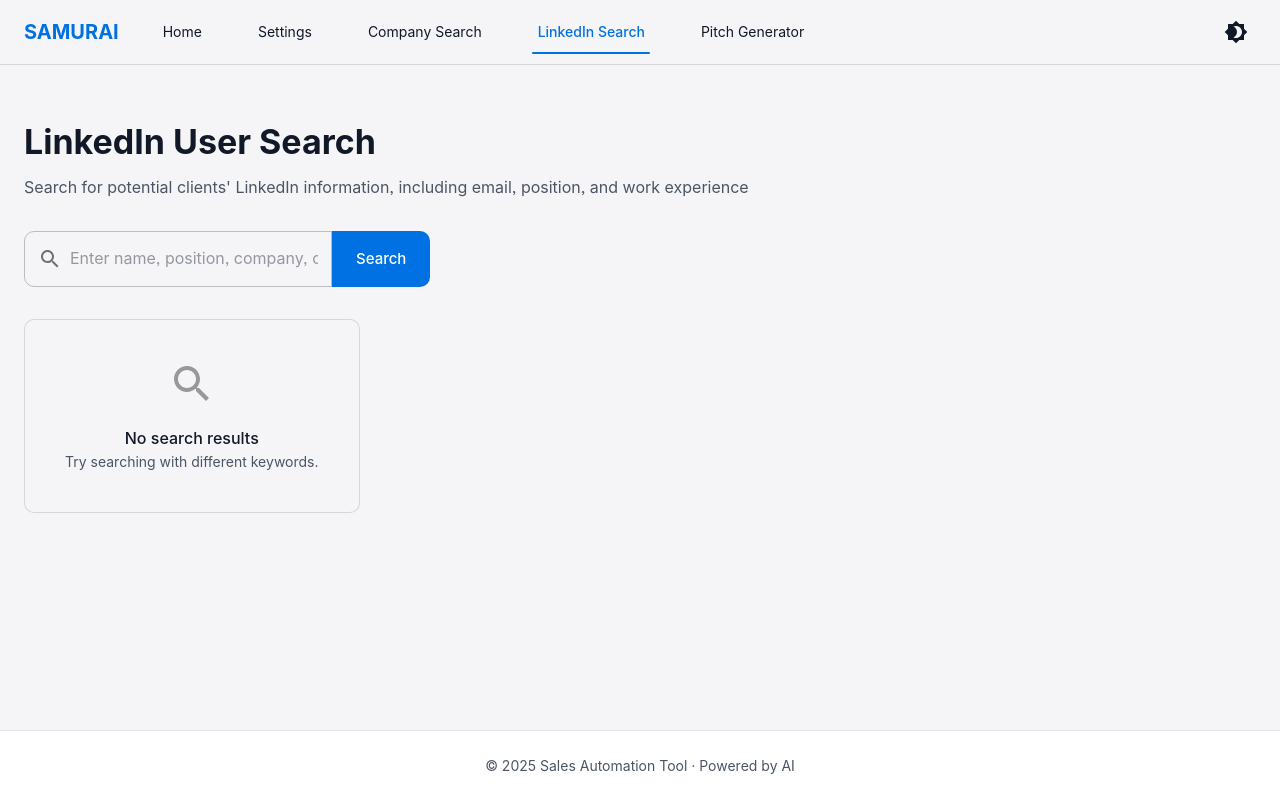
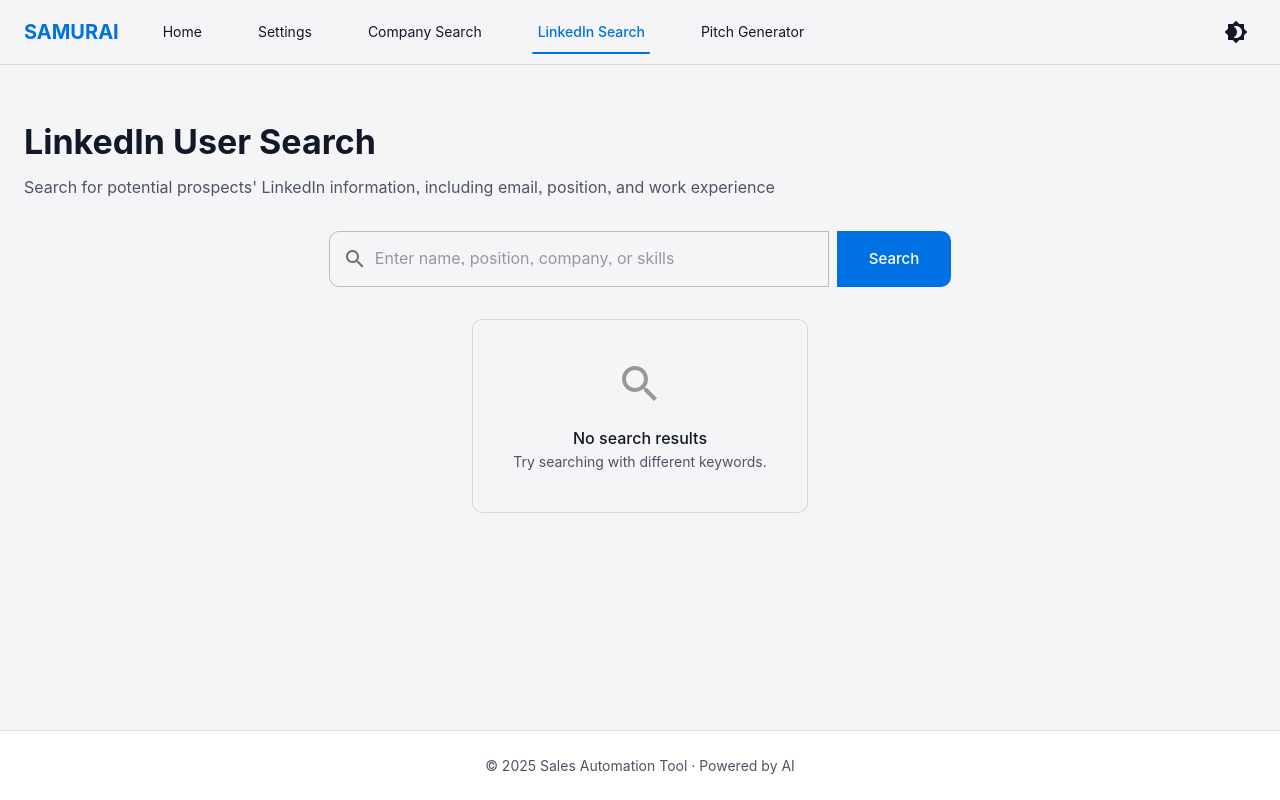
Before and after one commit to Icemap/samurai, a Next.js app: page /linkedin in a window 1280 px wide. Built offline with nearby package versions, Linux system fonts and the light colour scheme.

Commit message:
feat: width of components

```diff
--- a/src/app/linkedin/page.jsx
+++ b/src/app/linkedin/page.jsx
@@ -229,16 +229,18 @@ export default function LinkedInSearchPage() {
   };
 
   return (
-    <Box sx={{ py: 3 }}>
+    <Box sx={{ py: 3, width: '100%', maxWidth: '100%' }}>
       <Typography variant="h4" component="h1" fontWeight="bold" gutterBottom>
         LinkedIn User Search
       </Typography>
       <Typography variant="body1" color="text.secondary" sx={{ mb: 4 }}>
-        Search for potential clients' LinkedIn information, including email, position, and work experience
+        Search for potential prospects' LinkedIn information, including email, position, and work experience
       </Typography>
 
-      <Box component="form" onSubmit={handleSubmit(onSubmit)} sx={{ mb: 4, maxWidth: 'md' }}>
-        <Grid container>
+      <Box component="form" onSubmit={handleSubmit(onSubmit)} sx={{ mb: 4, width: '100%', maxWidth: '100%' }}>
+        <Grid container justifyContent="center">
+          <Grid item xs={12} md={10} lg={8}>
+            <Grid container spacing={1}>
               <Grid item xs>
                 <Controller
                   name="query"
@@ -253,7 +255,8 @@ export default function LinkedInSearchPage() {
                         '& .MuiOutlinedInput-root': {
                           borderTopRightRadius: 0,
                           borderBottomRightRadius: 0,
-                    }
+                        },
+                        minWidth: '500px'
                       }}
                       InputProps={{
                         startAdornment: (
@@ -285,18 +288,20 @@ export default function LinkedInSearchPage() {
                     borderTopLeftRadius: 0,
                     borderBottomLeftRadius: 0,
                     height: '100%',
-                px: 3
+                    px: 4
                   }}
                 >
                   Search
                 </Button>
               </Grid>
             </Grid>
+          </Grid>
+        </Grid>
       </Box>
 
-      <Grid container spacing={4}>
+      <Grid container spacing={4} sx={{ width: '100%' }} justifyContent="center">
         {/* Search Results */}
-        <Grid item xs={12} lg={4}>
+        <Grid item xs={12} md={10} lg={5}>
           {isSearching ? (
             <Box sx={{ display: 'flex', justifyContent: 'center', alignItems: 'center', height: 100 }}>
               <CircularProgress size={30} sx={{ mr: 2 }} />
@@ -381,7 +386,7 @@ export default function LinkedInSearchPage() {
 
         {/* Profile Details */}
         {selectedProfile && (
-          <Grid item xs={12} lg={8}>
+          <Grid item xs={12} md={10} lg={7}>
             <Card variant="outlined">
               <CardHeader
                 avatar={
@@ -519,7 +524,7 @@ export default function LinkedInSearchPage() {
                   variant="contained"
                   onClick={() => window.open('/pitch-generator?profileId=' + selectedProfile.id, '_blank')}
                 >
-                  Generate Sales Email
+                  Generate SDR Email
                 </Button>
               </CardActions>
             </Card>
--- a/src/app/search/page.jsx
+++ b/src/app/search/page.jsx
@@ -193,7 +193,7 @@ export default function SearchPage() {
   };
 
   return (
-    <Box sx={{ py: 3 }}>
+    <Box sx={{ py: 3, width: '100%', maxWidth: '100%' }}>
       <Typography variant="h4" component="h1" fontWeight="bold" gutterBottom>
         Company Information Search
       </Typography>
@@ -201,8 +201,10 @@ export default function SearchPage() {
         Search for detailed company information and financial data, including K-10 report information
       </Typography>
 
-      <Box component="form" onSubmit={handleSubmit(onSubmit)} sx={{ mb: 4, maxWidth: 'md' }}>
-        <Grid container>
+      <Box component="form" onSubmit={handleSubmit(onSubmit)} sx={{ mb: 4, width: '100%', maxWidth: '100%' }}>
+        <Grid container justifyContent="center">
+          <Grid item xs={12} md={10} lg={8}>
+            <Grid container spacing={1}>
               <Grid item xs>
                 <Controller
                   name="query"
@@ -217,7 +219,8 @@ export default function SearchPage() {
                         '& .MuiOutlinedInput-root': {
                           borderTopRightRadius: 0,
                           borderBottomRightRadius: 0,
-                    }
+                        },
+                        minWidth: '500px'
                       }}
                       InputProps={{
                         startAdornment: (
@@ -249,18 +252,20 @@ export default function SearchPage() {
                     borderTopLeftRadius: 0,
                     borderBottomLeftRadius: 0,
                     height: '100%',
-                px: 3
+                    px: 4
                   }}
                 >
                   Search
                 </Button>
               </Grid>
             </Grid>
+          </Grid>
+        </Grid>
       </Box>
 
-      <Grid container spacing={4}>
+      <Grid container spacing={4} sx={{ width: '100%' }} justifyContent="center">
         {/* Search Results */}
-        <Grid item xs={12} lg={4}>
+        <Grid item xs={12} md={10} lg={5}>
           {isSearching ? (
             <Box sx={{ display: 'flex', justifyContent: 'center', alignItems: 'center', height: 100 }}>
               <CircularProgress size={30} sx={{ mr: 2 }} />
@@ -343,7 +348,7 @@ export default function SearchPage() {
 
         {/* Company Details */}
         {selectedCompany && (
-          <Grid item xs={12} lg={8}>
+          <Grid item xs={12} md={10} lg={7}>
             <Paper variant="outlined">
               {/* Header Information */}
               <Box sx={{ p: 3, bgcolor: 'background.default', borderBottom: 1, borderColor: 'divider' }}>
@@ -571,7 +576,7 @@ export default function SearchPage() {
                   variant="contained"
                   onClick={() => window.open('/pitch-generator?companyId=' + selectedCompany.id, '_blank')}
                 >
-                  Generate Sales Email
+                  Generate SDR Email
                 </Button>
               </Box>
             </Paper>
--- a/src/app/settings/page.jsx
+++ b/src/app/settings/page.jsx
@@ -166,7 +166,10 @@ export default function SettingsPage() {
                         <TextField
                           {...field}
                           select
-                          sx={{ width: '100%' }}
+                          sx={{
+                            width: '100%',
+                            minWidth: '200px'
+                          }}
                           label="Company Size"
                           required
                           fullWidth
```
Lines whose indentation alone changed are shown as unchanged.
